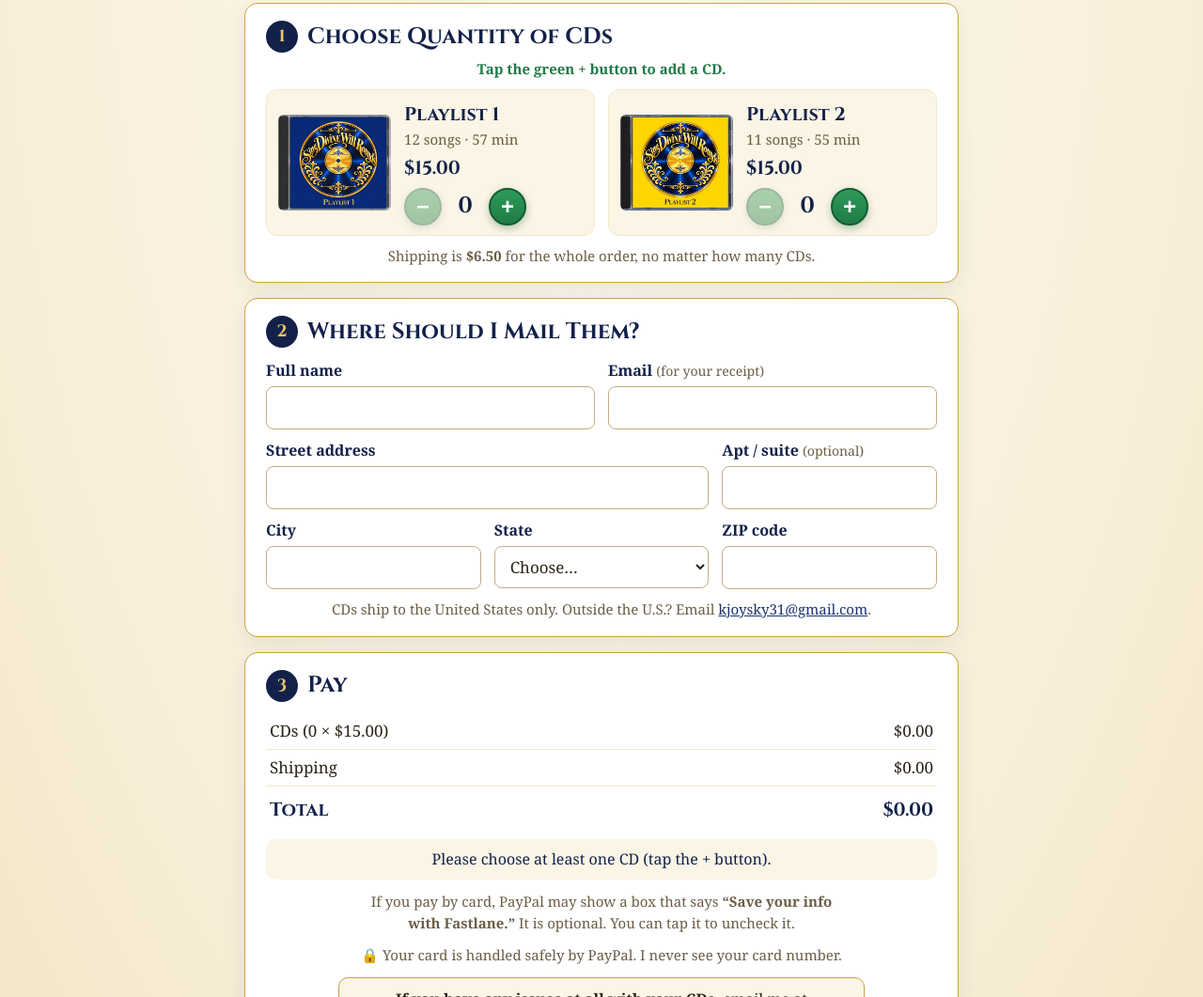
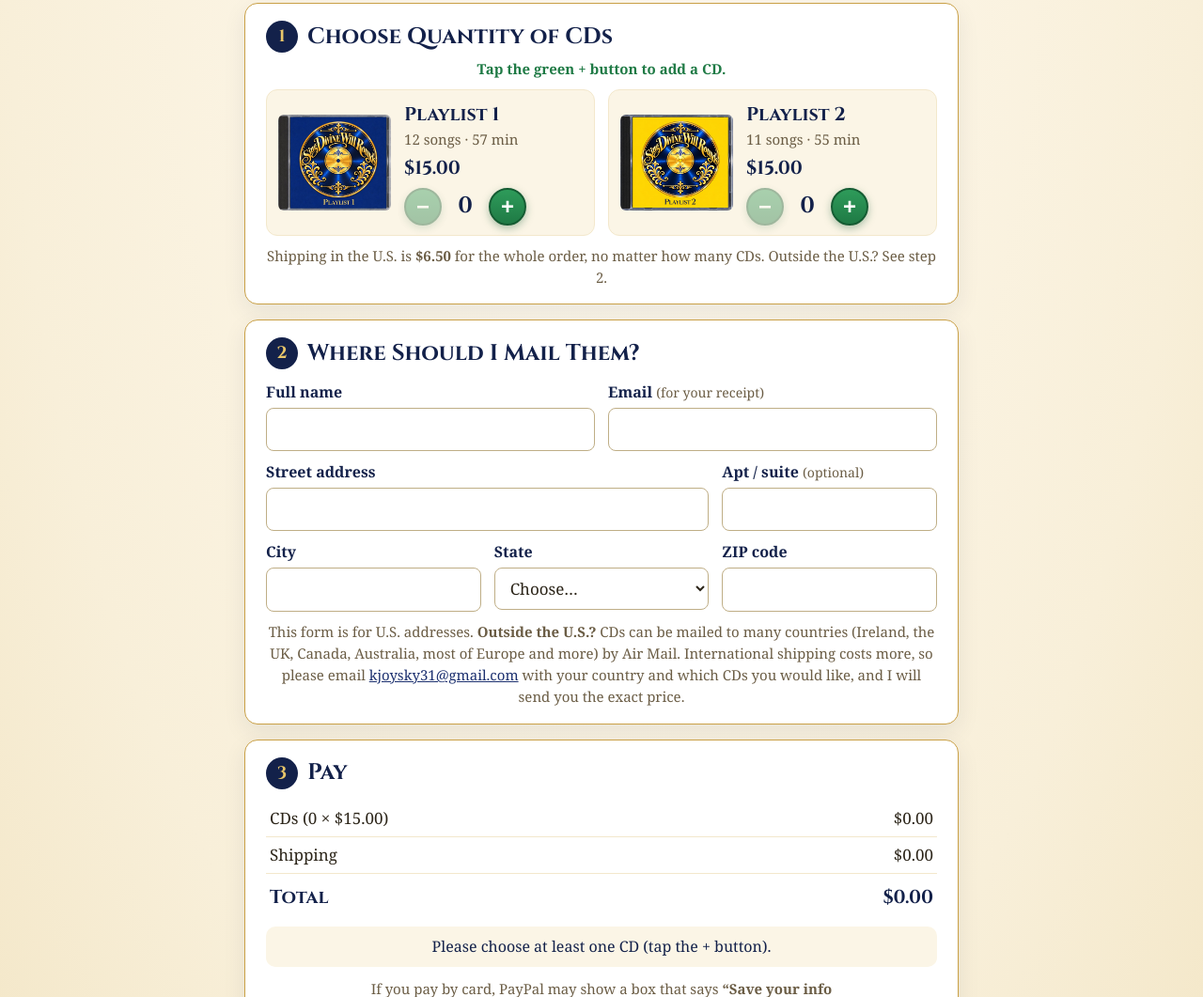
Before and after one commit to kjoysky/singdivinewillrounds, a plain HTML site: page index.html in a window 1280 px wide. Shown: the part 2281-3342 px from the top of the page at 94% size. Drawn offline with Linux system fonts and the light colour scheme.

Commit message:
CD order: say CDs can ship internationally (email for a price)
Co-Authored-By: Claude Opus 5.5 <noreply@anthropic.com>

```diff
--- a/index.html
+++ b/index.html
@@ -1066,7 +1066,7 @@ section.hero{padding:0}
             </div>
           </div>
         </div>
-        <p class="buy-note">Shipping is <strong>$6.50</strong> for the whole order, no matter how many CDs.</p>
+        <p class="buy-note">Shipping in the U.S. is <strong>$6.50</strong> for the whole order, no matter how many CDs. Outside the U.S.? See step 2.</p>
       </div>
 
       <div class="step-box">
@@ -1081,7 +1081,7 @@ section.hero{padding:0}
           <label class="c2">ZIP code<input id="f-zip" inputmode="numeric" autocomplete="postal-code" maxlength="10" required></label>
           <label class="c6" id="county-wrap" hidden>County <span class="hint">(choose a county ONLY if you live in Minnesota; it is used for Minnesota sales tax)</span><select id="f-county"><option value="">Choose&hellip;</option></select></label>
         </div>
-        <p class="buy-note">CDs ship to the United States only. Outside the U.S.? Email <a href="mailto:kjoysky31@gmail.com">kjoysky31@gmail.com</a>.</p>
+        <p class="buy-note">This form is for U.S. addresses. <strong>Outside the U.S.?</strong> CDs can be mailed to many countries (Ireland, the UK, Canada, Australia, most of Europe and more) by Air Mail. International shipping costs more, so please email <a href="mailto:kjoysky31@gmail.com">kjoysky31@gmail.com</a> with your country and which CDs you would like, and I will send you the exact price.</p>
       </div>
 
       <div class="step-box">
```
